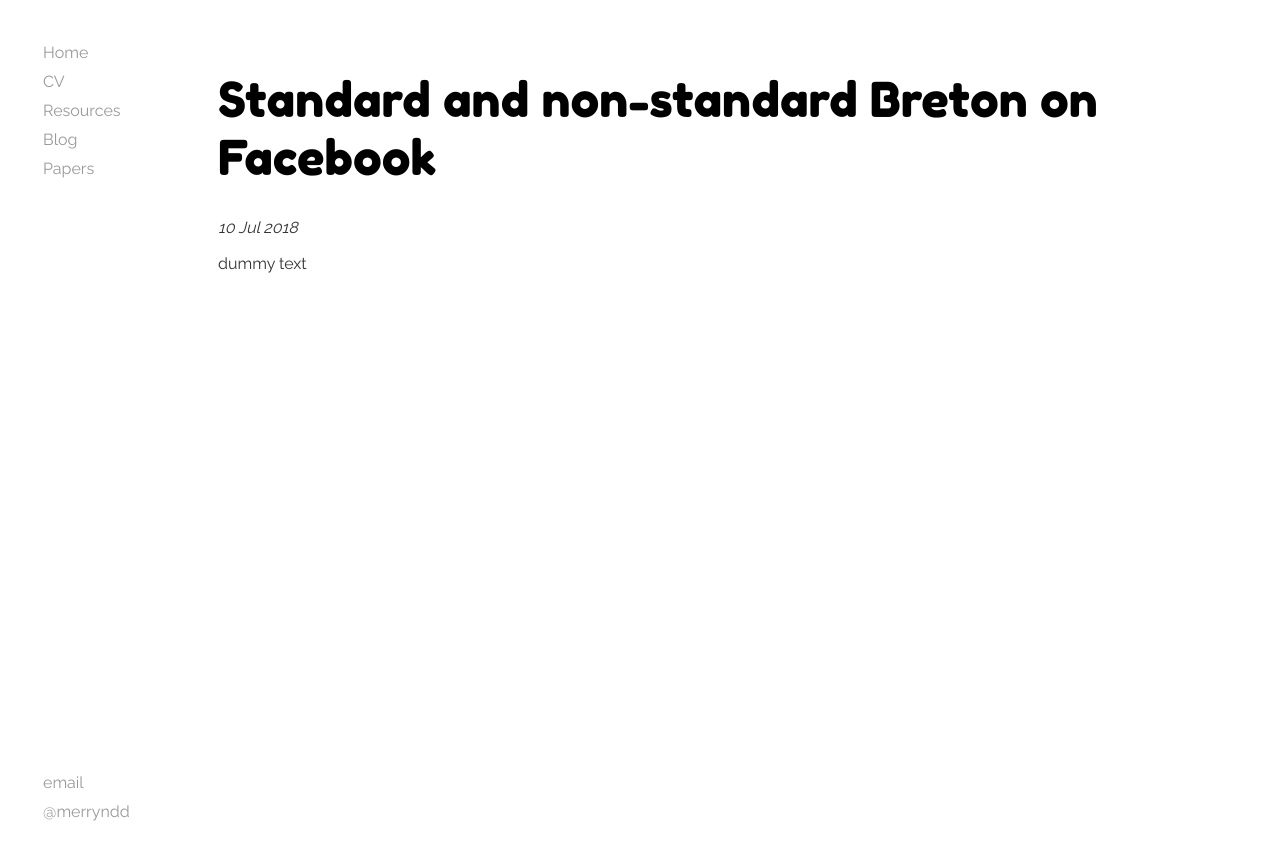
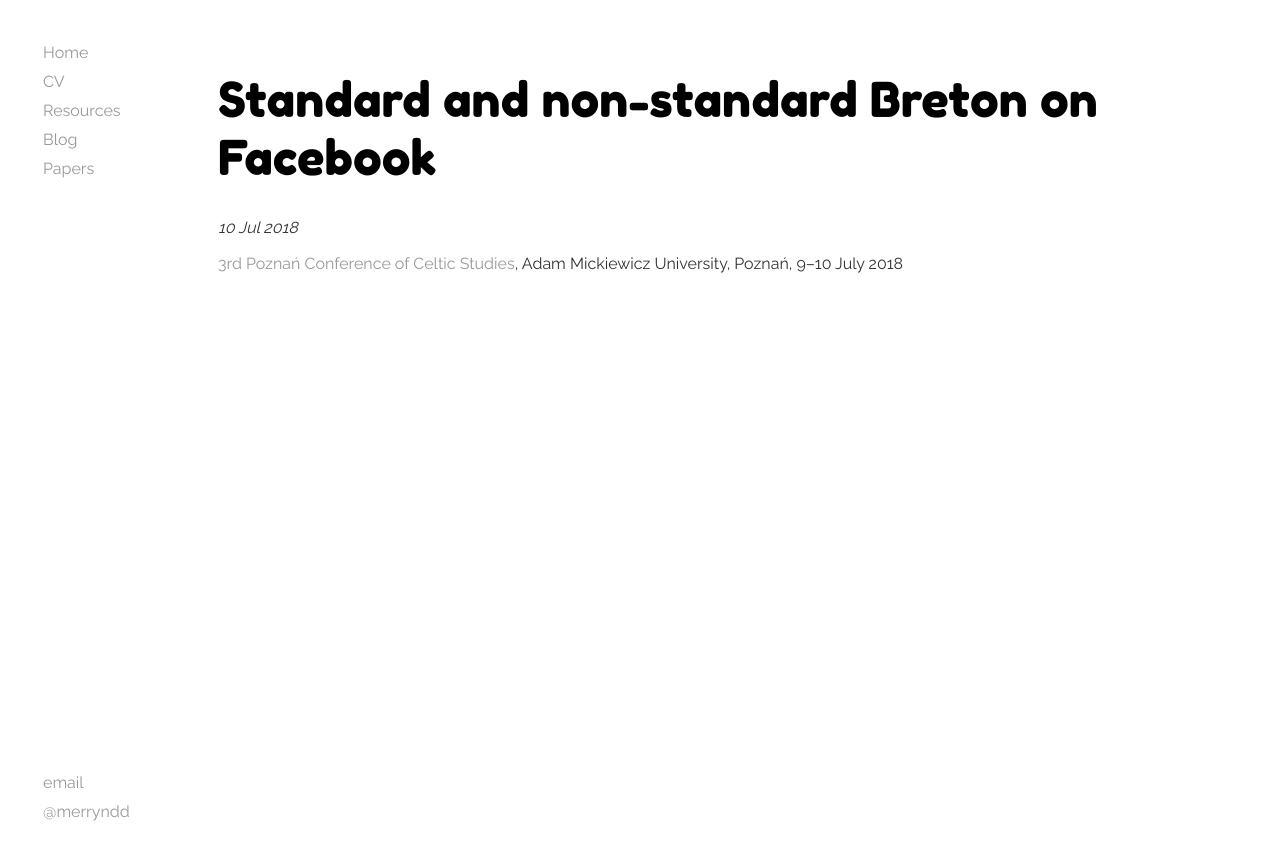
Before and after one commit to merryndd/merryndd.github.io, a Jekyll site: the page built from _posts/2018-07-10-facebook2.html, in a window 1280 px wide. Shown: the top 860 px of the page. Built offline with Jekyll 4.4.1, drawn with Linux system fonts in a browser that asks for light colours.

Commit message:
Update 2018-07-10-facebook2.html

```diff
--- a/_posts/2018-07-10-facebook2.html
+++ b/_posts/2018-07-10-facebook2.html
@@ -4,4 +4,4 @@ title: "Standard and non-standard Breton on Facebook"
 date: 2018-07-10
 categories: [papers]
 ---
-<p>dummy text</p>
+<p><a href="https://poznanconferenceblog.wordpress.com/">3rd Poznań Conference of Celtic Studies</a>, Adam Mickiewicz University, Poznań, 9–10 July 2018</p>
```
